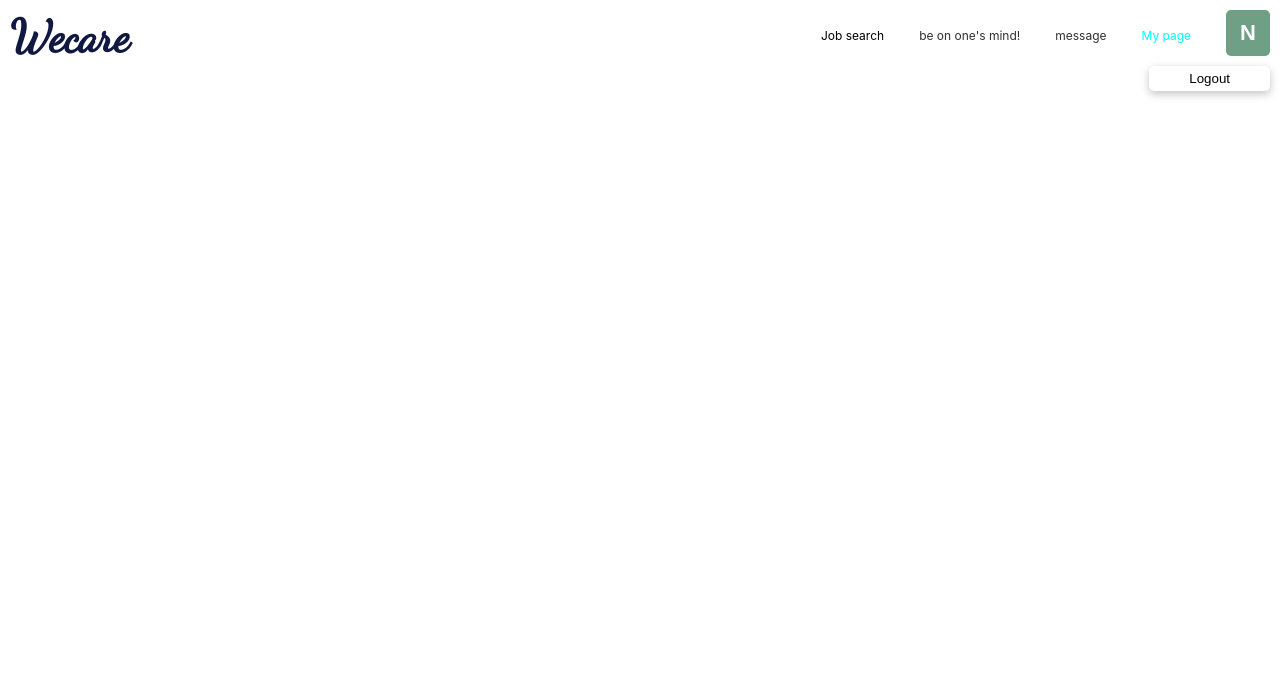
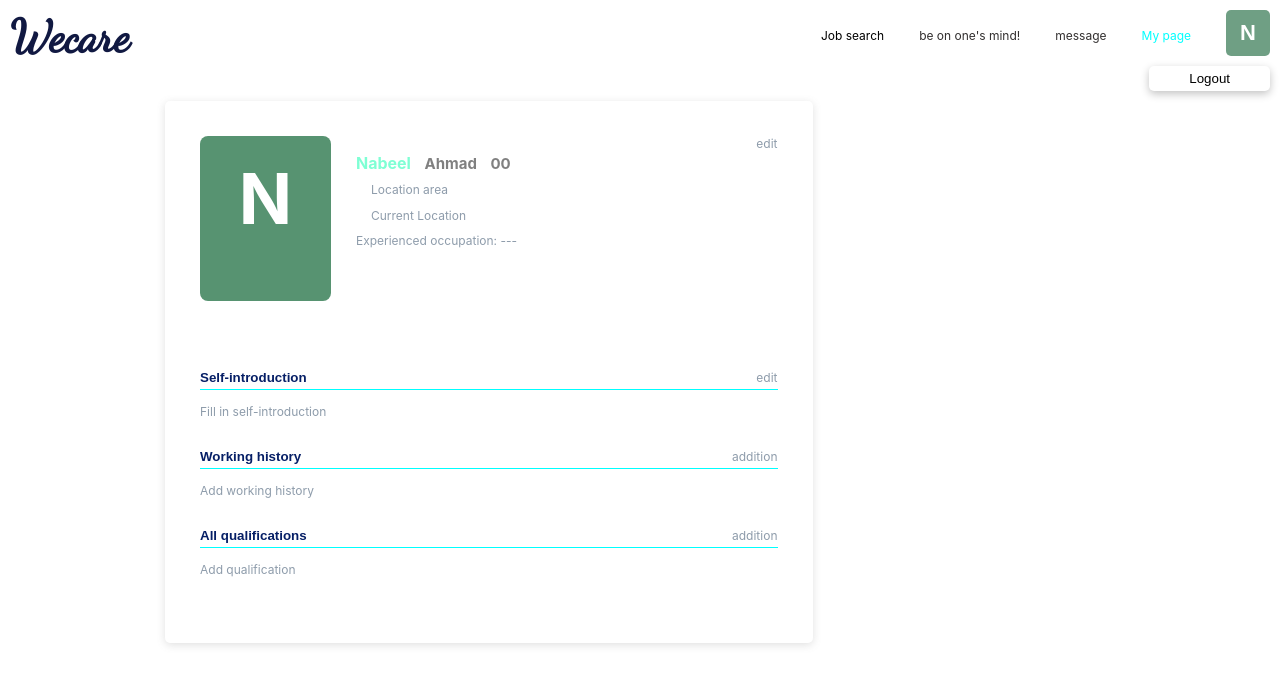
Before and after one commit to junaid-sv/Developer1, a React (Create React App) app in the folder scss-page/: page / in a window 1280 px wide. Shown: the top 684 px of the page. Built offline with nearby package versions, Linux system fonts and the light colour scheme.

Commit message:
left-component

```diff
--- a/scss-page/src/App.js
+++ b/scss-page/src/App.js
@@ -1,11 +1,15 @@
+import logo from './logo.svg';
 import React from 'react';
+import Left from './Section-Left/Left';
 import Navbar from './Navbar/Navbar';
 
 const App = () => {
   return (
     <>
-      <Navbar />
+      <Navbar/>
+      <Left/>
     </>
   );
 }
+
 export default App;
```
